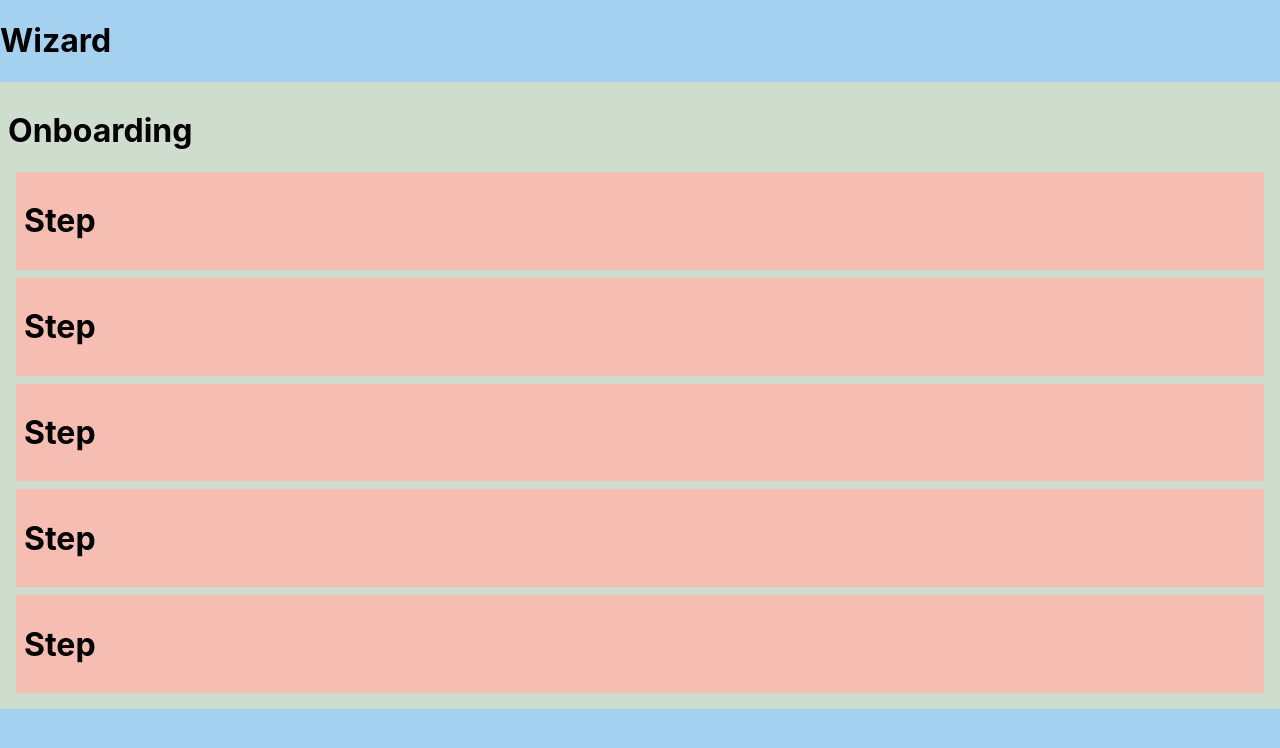
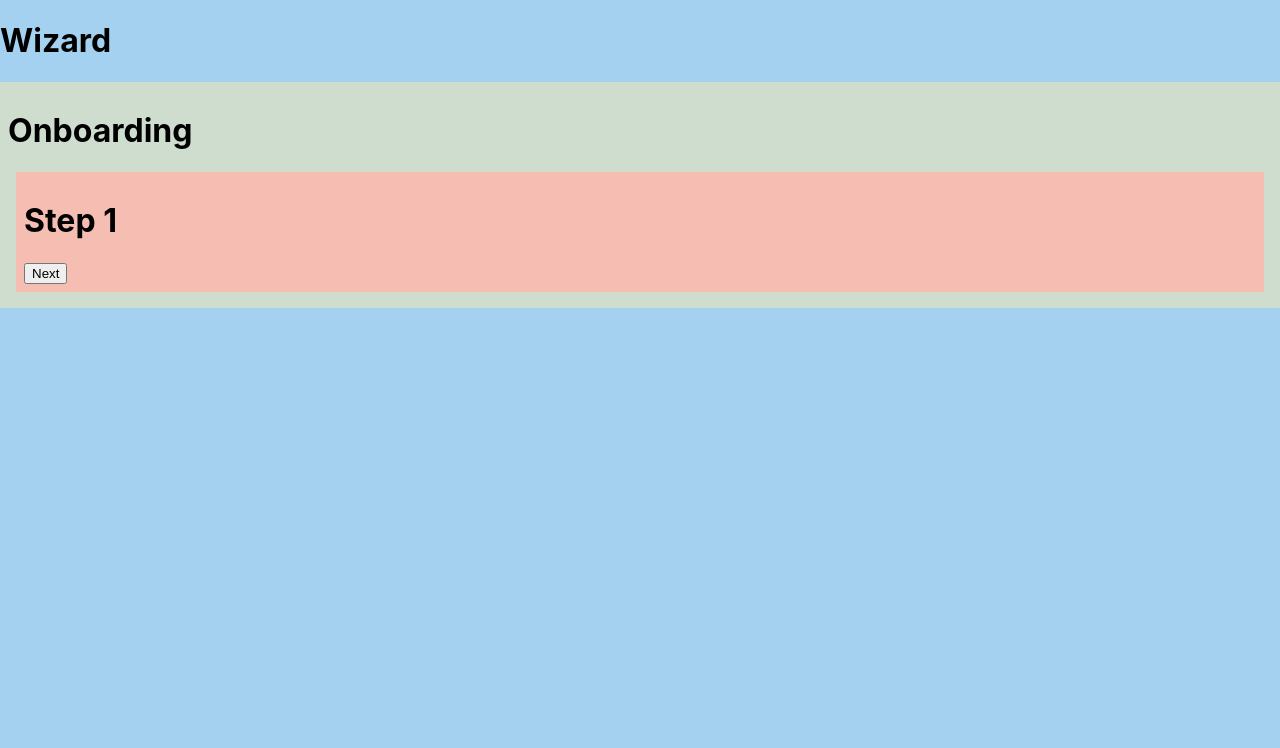
Before and after one commit to rbbynnslv/wizard, a React (Create React App) app: page /onboarding/step-1 in a window 1280 px wide. Shown: the top 748 px of the page. Built offline with nearby package versions, Linux system fonts and the light colour scheme.

Commit message:
Add stepping logic to onboarding form.

```diff
--- a/src/App.js
+++ b/src/App.js
@@ -1,8 +1,8 @@
 import React from 'react';
 import { BrowserRouter as Router, Switch, Route } from 'react-router-dom';
 
-import { Onboarding } from './pages/Onboarding'
-import './App.css'
+import { Onboarding } from './pages/Onboarding';
+import './App.css';
 
 function App() {
   return (
--- a/src/pages/Onboarding.js
+++ b/src/pages/Onboarding.js
@@ -1,4 +1,11 @@
 import React from 'react';
+import {
+  Switch,
+  Route,
+  useRouteMatch,
+  useHistory,
+  useLocation,
+} from 'react-router-dom';
 
 const styles = {
   backgroundColor: '#ceddce',
@@ -11,19 +18,56 @@ const stepStyle = {
   margin: '8px',
 };
 
-const Step = () => (
+const Step = ({ step, nextStep, previousStep }) => (
   <div style={stepStyle}>
-    <h1>Step</h1>
+    <h1>Step {step}</h1>
+    {!!previousStep && (
+      <button onClick={() => previousStep(step)}>Previous</button>
+    )}
+    {!!nextStep && <button onClick={() => nextStep(step)}>Next</button>}
   </div>
 );
 
-export const Onboarding = () => (
-  <div style={styles}>
-    <h1>Onboarding</h1>
-    <Step />
-    <Step />
-    <Step />
-    <Step />
-    <Step />
-  </div>
-);
+const hasStep = path => {
+  const parts = path.split('/');
+  const step = parts[parts.length - 1];
+  return /step-[1-5]$/.test(step);
+};
+
+export const Onboarding = () => {
+  const { path } = useRouteMatch();
+  const location = useLocation();
+  const history = useHistory();
+
+  React.useEffect(() => {
+    if (!hasStep(location.pathname)) {
+      history.push(`${path}/step-1`);
+    }
+  }, [location.pathname, history, path]);
+
+  const nextStep = step => history.push(`${path}/step-${step + 1}`);
+  const previousStep = step => history.push(`${path}/step-${step - 1}`);
+
+  return (
+    <div style={styles}>
+      <h1>Onboarding</h1>
+      <Switch>
+        <Route path={`${path}/step-1`}>
+          <Step step={1} nextStep={nextStep} />
+        </Route>
+        <Route path={`${path}/step-2`}>
+          <Step step={2} nextStep={nextStep} previousStep={previousStep} />
+        </Route>
+        <Route path={`${path}/step-3`}>
+          <Step step={3} nextStep={nextStep} previousStep={previousStep} />
+        </Route>
+        <Route path={`${path}/step-4`}>
+          <Step step={4} nextStep={nextStep} previousStep={previousStep} />
+        </Route>
+        <Route path={`${path}/step-5`}>
+          <Step step={5} previousStep={previousStep} />
+        </Route>
+      </Switch>
+    </div>
+  );
+};
```
